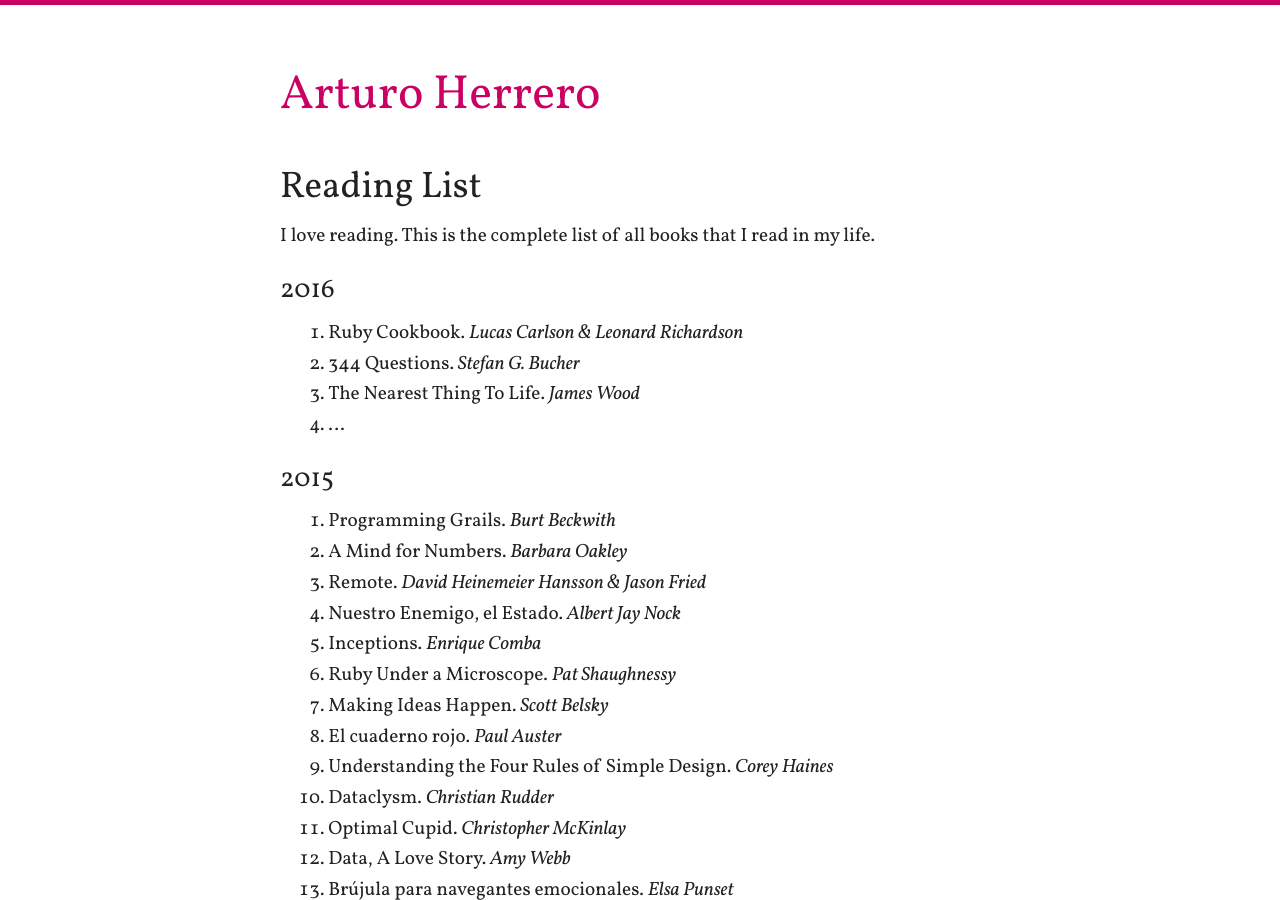
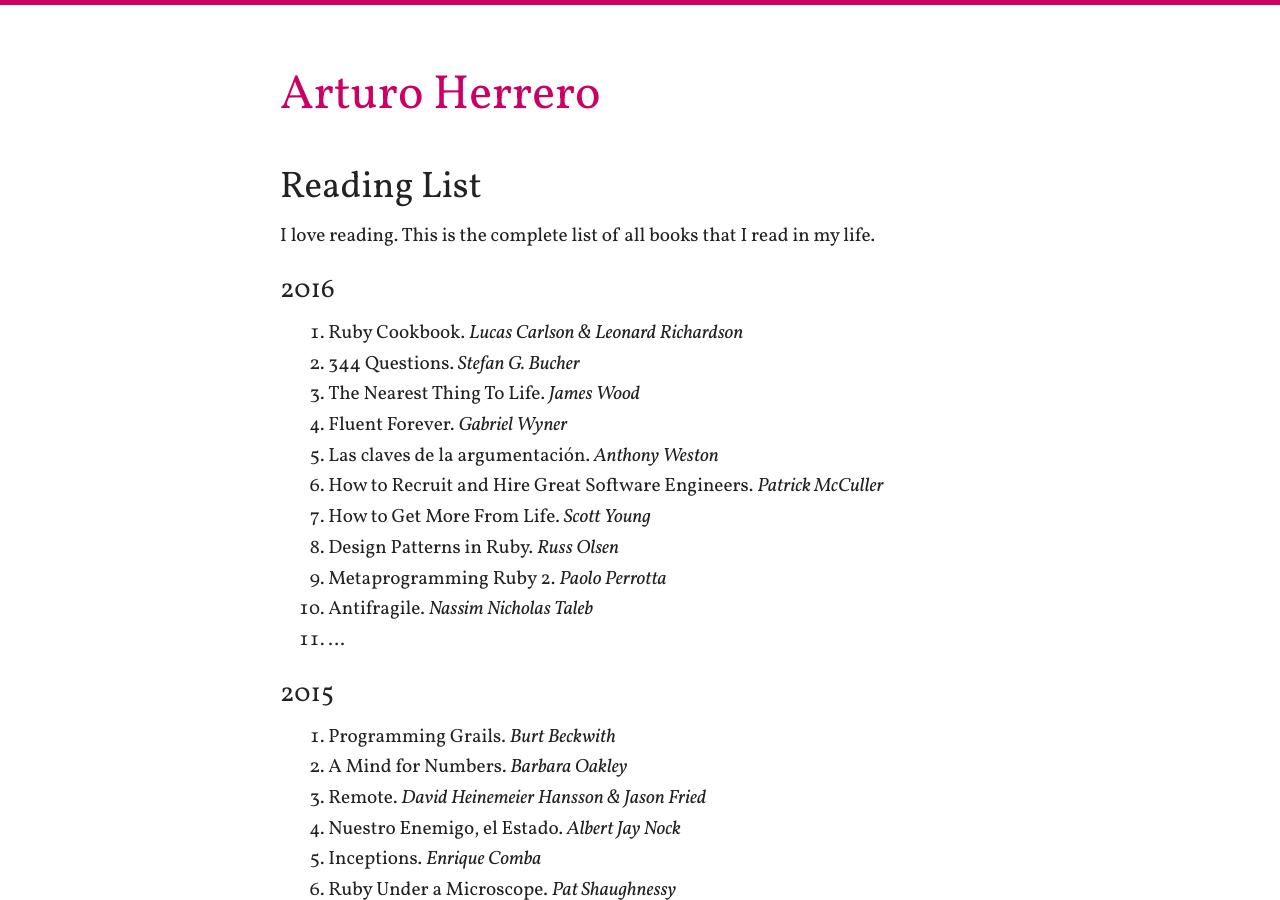
Before and after one commit to arturoherrero/arturoherrero.com, a Jekyll site: the page built from books.md, in a window 1280 px wide and 900 px high. Built offline with Jekyll 4.4.1, drawn with Linux system fonts in a browser that asks for light colours.

Commit message:
Update books list

```diff
--- a/articles.html
+++ b/articles.html
@@ -9,7 +9,7 @@
 
 <h2>Articles Archive</h2>
 
-<div id="essays" class="articles">
+<div class="articles">
   {% for post in site.categories.article %}
     <div class="article">
       <span class="date">{{ post.date | date_to_string }}</span>
--- a/books.md
+++ b/books.md
@@ -12,7 +12,14 @@
 1. Ruby Cookbook. *Lucas Carlson & Leonard Richardson*
 2. 344 Questions. *Stefan G. Bucher*
 3. The Nearest Thing To Life. *James Wood*
-4. ...
+4. Fluent Forever. *Gabriel Wyner*
+5. Las claves de la argumentación. *Anthony Weston*
+6. How to Recruit and Hire Great Software Engineers. *Patrick McCuller*
+7. How to Get More From Life. *Scott Young*
+8. Design Patterns in Ruby. *Russ Olsen*
+9. Metaprogramming Ruby 2. *Paolo Perrotta*
+10. Antifragile. *Nassim Nicholas Taleb*
+11. ...
 
 
 ### 2015
```
